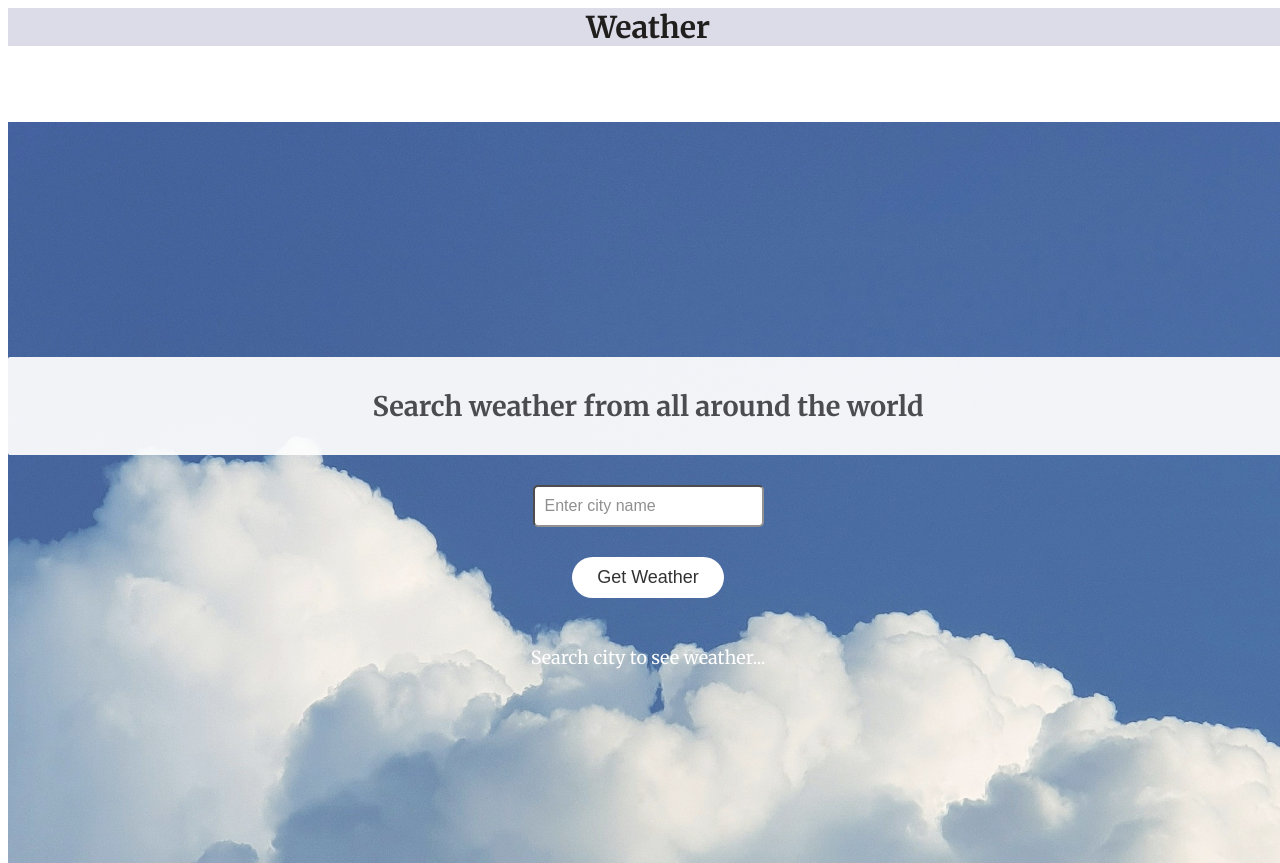
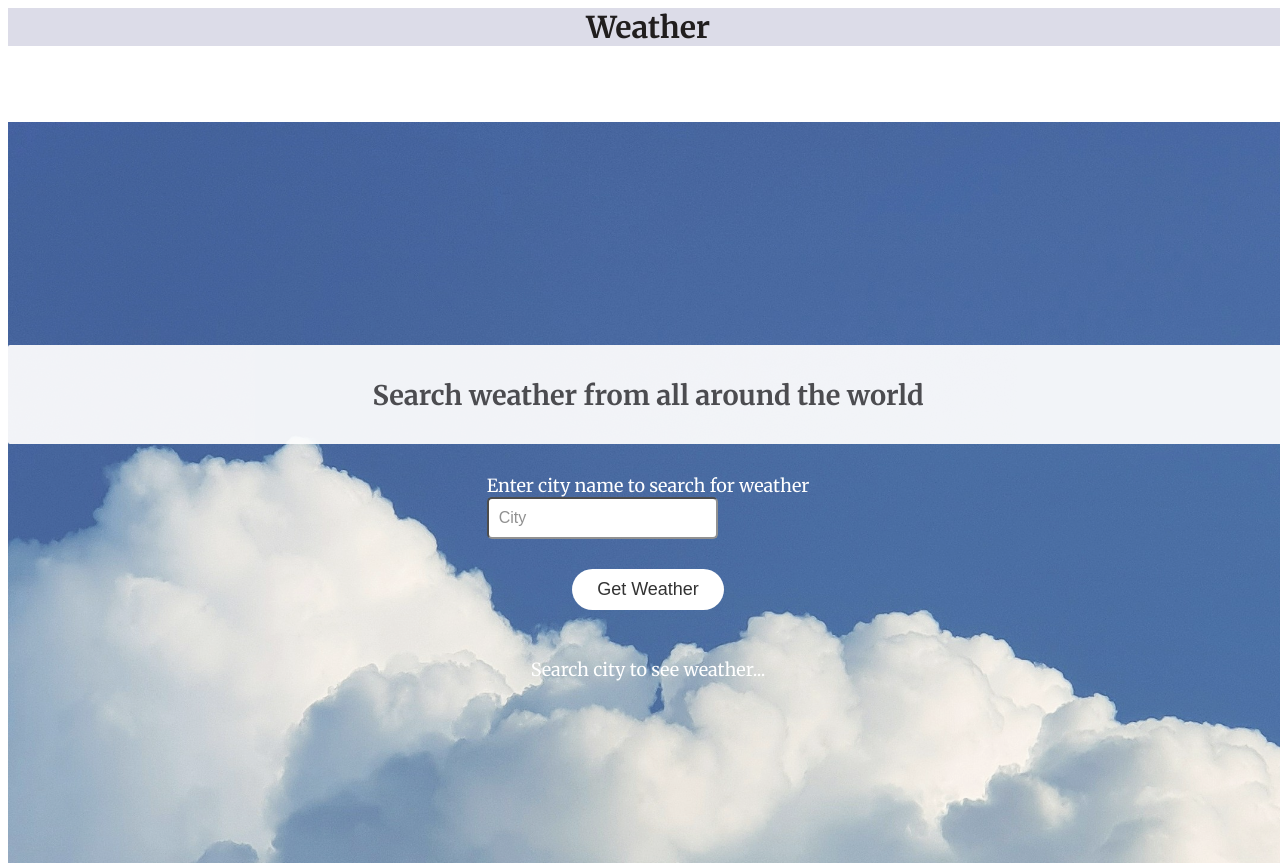
Before and after one commit to teejale/weather-app, a React (Vite) app: page / in a window 1280 px wide. Shown: the top 863 px of the page. Built offline with nearby package versions, Linux system fonts and the light colour scheme; a web font is replaced by a local one.

Commit message:
add label for input

```diff
--- a/src/components/SearchInput/SearchInput.jsx
+++ b/src/components/SearchInput/SearchInput.jsx
@@ -19,12 +19,15 @@ const SearchInput = () => {
   return (
     <div className={styles.form}>
       <form onSubmit={handleSubmit}>
-        <input
-          type="text"
-          placeholder="Enter city name"
-          value={city}
-          onChange={handleInputChange}
-        />
+        <label>
+          Enter city name to search for weather
+          <input
+            type="text"
+            placeholder="City"
+            value={city}
+            onChange={handleInputChange}
+          />
+        </label>
         <div className={styles.searchBtn}>
           <button type="submit">Get Weather</button>
         </div>
```
